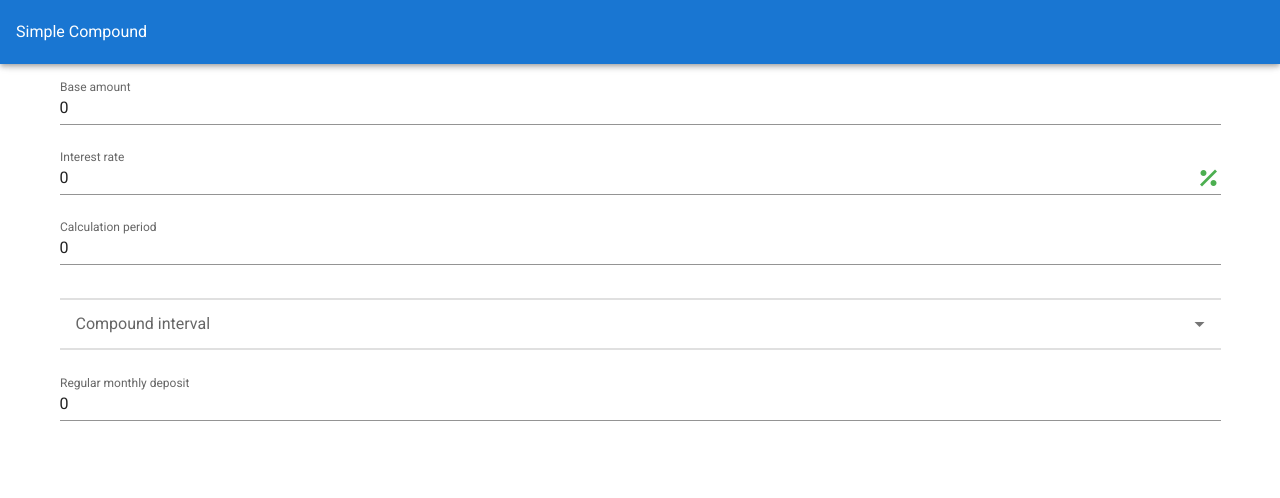
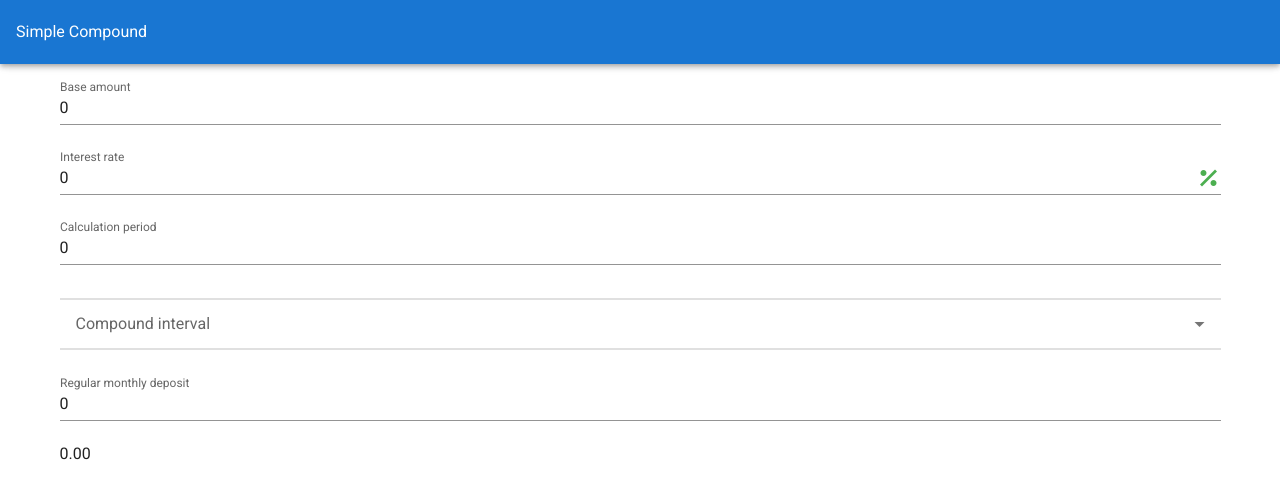
Before and after one commit to carrejoe3/Compound-interest-calculator, a Vue app in the folder simple-compound/: page /#/ in a window 1280 px wide. Shown: the top 498 px of the page. Built offline with nearby package versions, Linux system fonts and the light colour scheme.

Commit message:
basic result calculation

```diff
--- a/simple-compound/src/components/Calculator.vue
+++ b/simple-compound/src/components/Calculator.vue
@@ -7,6 +7,7 @@
     <v-text-field label="Calculation period" v-model="calculationPeriod"></v-text-field>
     <v-overflow-btn :items="dropdownCalculationPeriodOptions" label="Compound interval"></v-overflow-btn>
     <v-text-field label="Regular monthly deposit" v-model="regularDeposit"></v-text-field>
+    {{ result }}
   </v-container>
 </template>
 
@@ -19,6 +20,11 @@ export default {
     calculationPeriod: 0,
     dropdownCalculationPeriodOptions: ['Daily', 'Monthly', 'Quarterly', 'Half yearly', 'Yearly'],
     regularDeposit: 0
-  })
+  }),
+  computed: {
+    result () {
+      return (this.baseAmount * Math.pow((1 + (this.interestRate / 100)), this.calculationPeriod)).toFixed(2)
+    }
+  }
 }
 </script>
```
